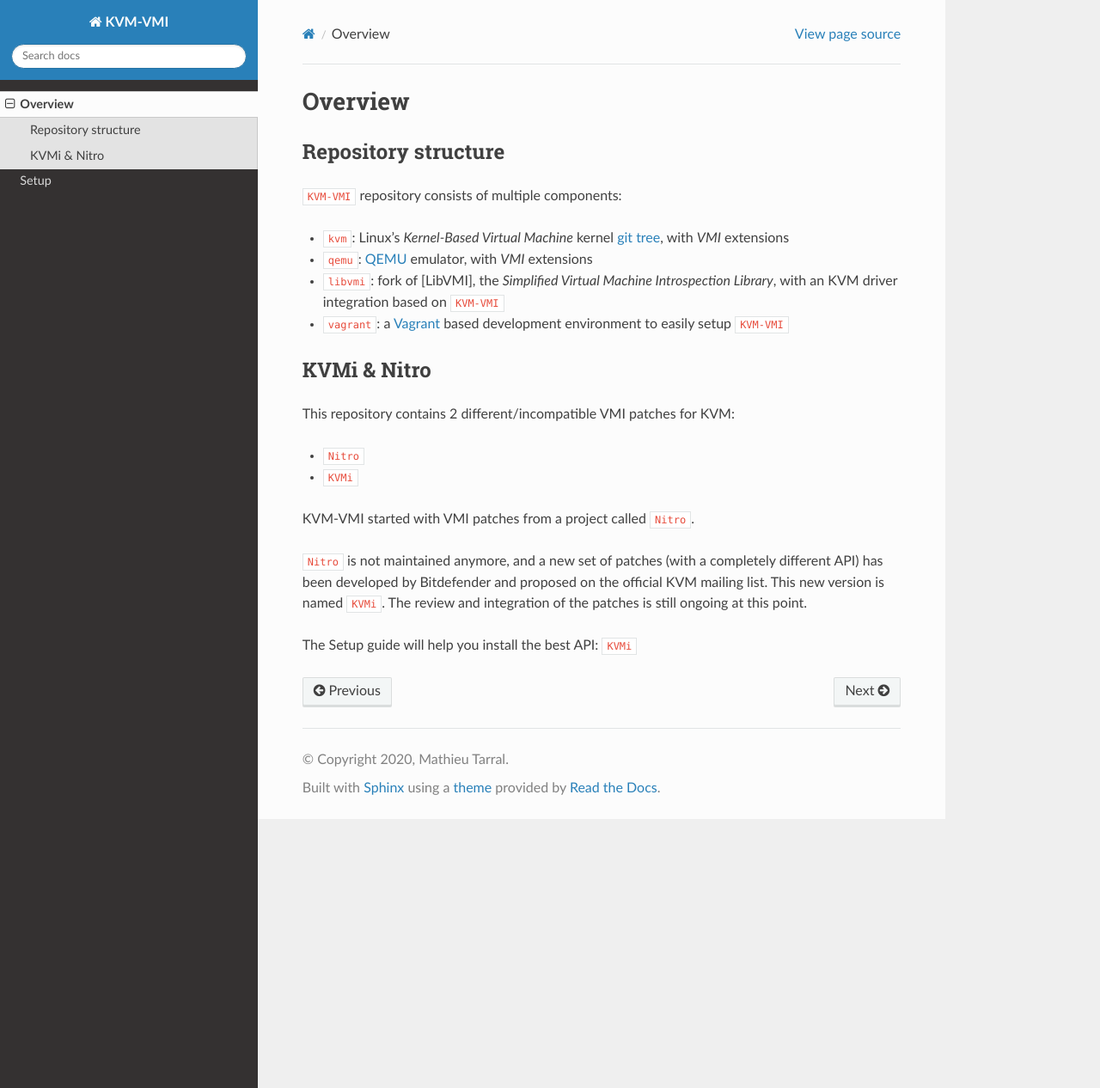
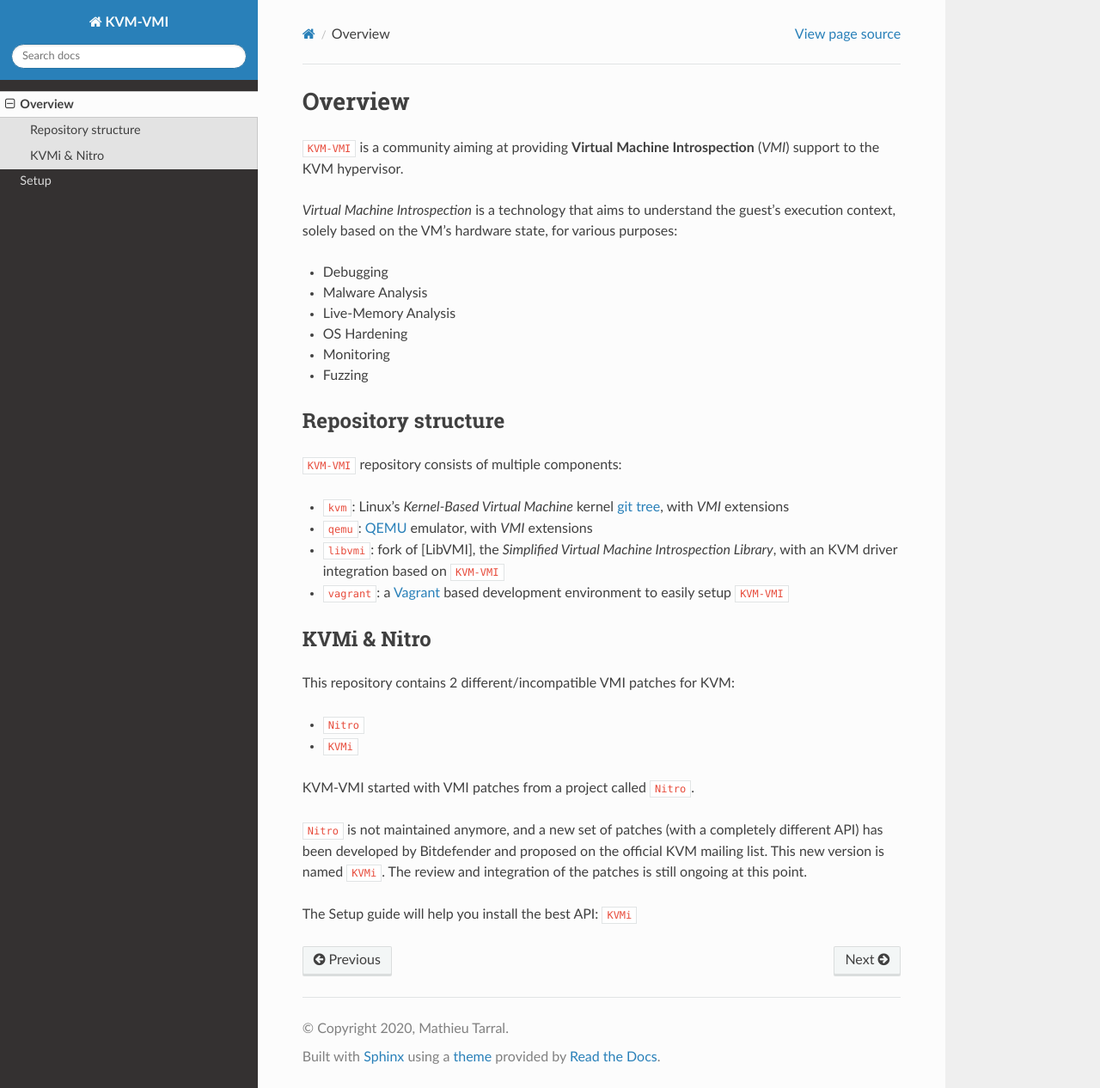
Before and after one commit to KVM-VMI/kvm-vmi, a Sphinx documentation site: the page built from docs/overview.md, in a window 1280 px wide and 1266 px high. Shown: the whole window at 86% size. Built offline with Sphinx 7.4.7 and the Read the Docs theme 2.0.0, drawn with Linux system fonts in a browser that asks for light colours.

Commit message:
docs: update overview

```diff
--- a/docs/overview.md
+++ b/docs/overview.md
@@ -1,4 +1,16 @@
 # Overview
+
+`KVM-VMI` is a community aiming at providing **Virtual Machine Introspection** (*VMI*) support
+to the KVM hypervisor.
+
+_Virtual Machine Introspection_ is a technology that aims to understand the guest's execution context, solely based on the VM's hardware state, for various purposes:
+
+- Debugging
+- Malware Analysis
+- Live-Memory Analysis
+- OS Hardening
+- Monitoring
+- Fuzzing
 
 ## Repository structure
 
```
